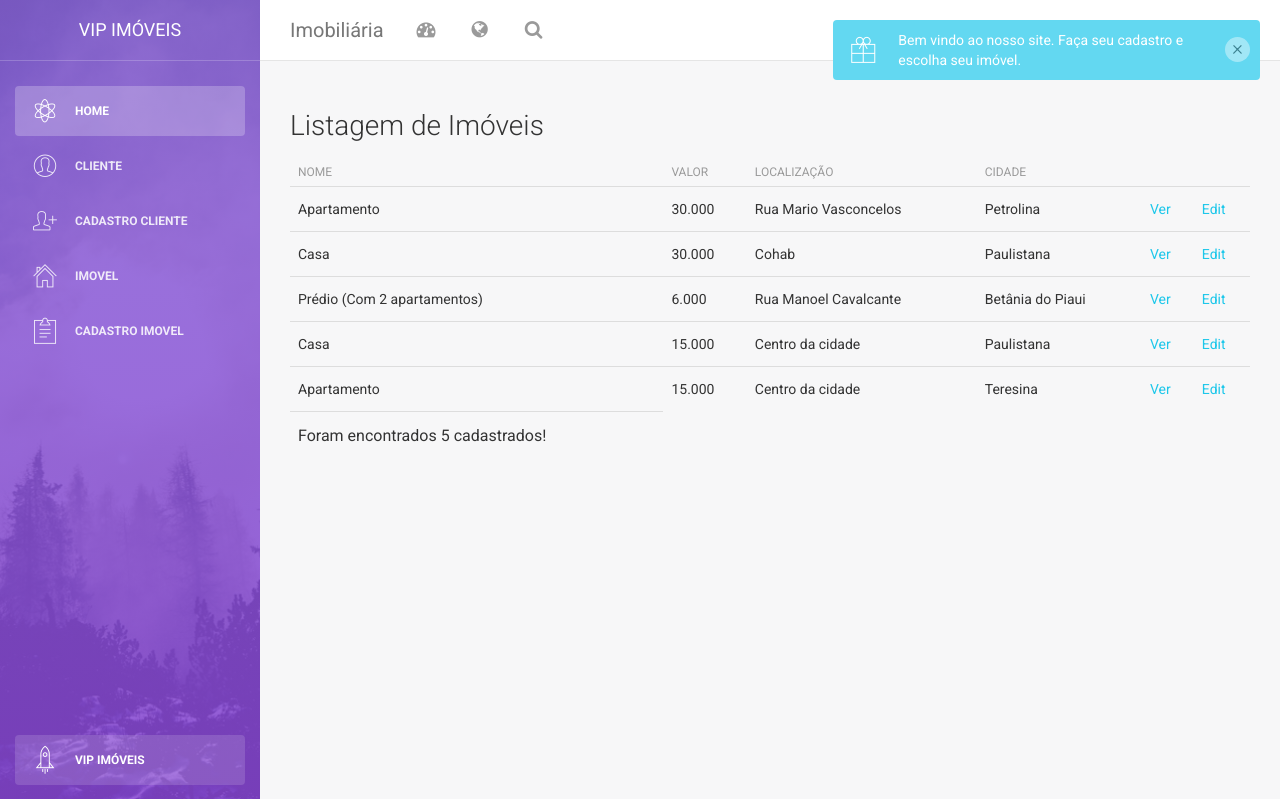
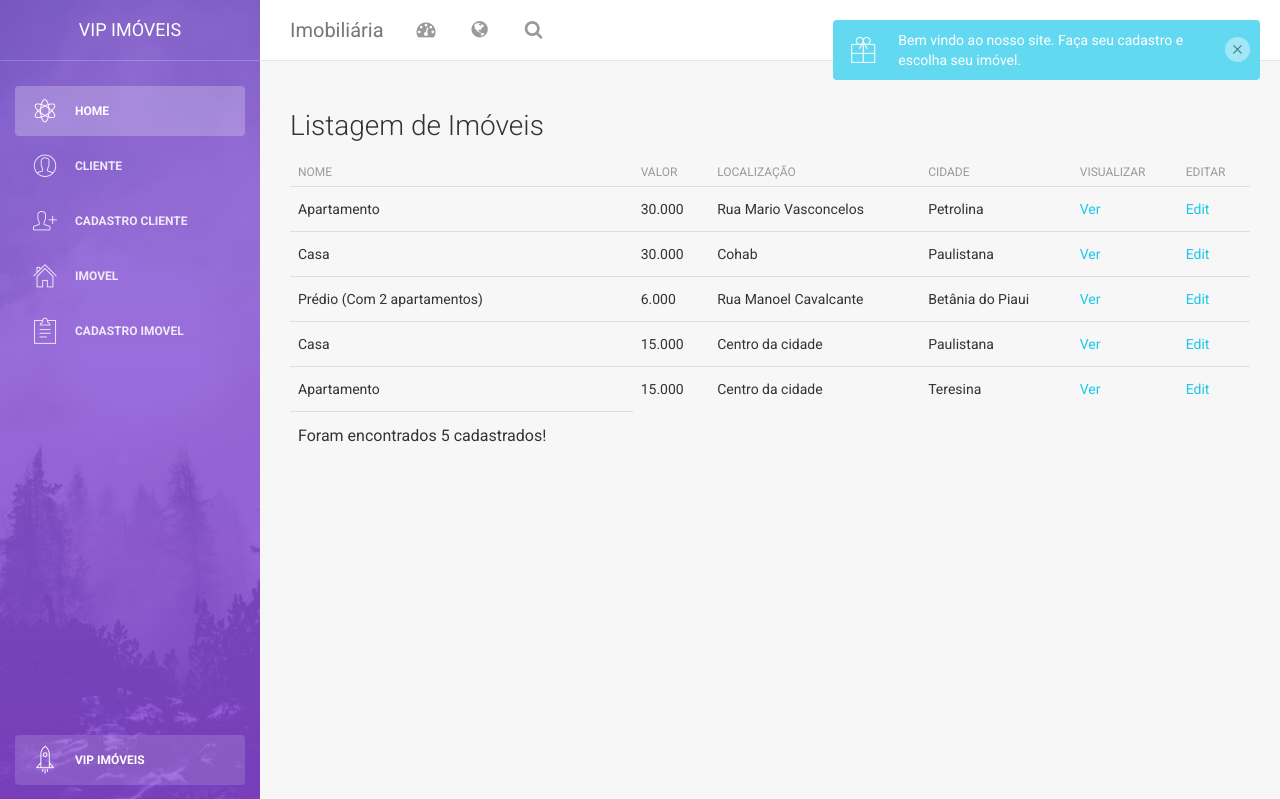
Before and after one commit to Dannyro345/imobiliaria, a Django app: page /imoveis/imovel/ in a window 1280 px wide. Shown: the top 799 px of the page. Run offline with Django 3.2, Linux system fonts and the light colour scheme; data comes from the database, SQL or seed files in the repository; both versions use the stored data as it was after the commit; some libraries are stand-ins or nearby versions.

Commit message:
Modificando as tabelas do cliente.html e imovel.html.

```diff
--- a/imoveis/templates/cliente/list.html
+++ b/imoveis/templates/cliente/list.html
@@ -1,6 +1,5 @@
 {% extends "base.html" %} {% block daniela %}
 <div class="row">
-
     <div class="col-md-12">
         <h3>Listagem de clientes</h3>
         <table class="table">
@@ -10,8 +9,8 @@
                     <th>Data Nascimento</th>
                     <th>CPF</th>
                     <th>Sexo</th>
-                    <th>    </th>
-                    <th>    </th>
+                    <th>Visualizar</th>
+                    <th>Editar</th>
                 </tr>
             </thead>
             <tbody>
--- a/imoveis/templates/imovel/list.html
+++ b/imoveis/templates/imovel/list.html
@@ -10,8 +10,8 @@
                     <th>Valor</th>
                     <th>Localização</th>
                     <th>Cidade</th>
-                    <th>     </th>
-                    <th>     </th>
+                    <th>Visualizar</th>
+                    <th>Editar</th>
                 </tr>
             </thead>
             <tbody>
```
Also changed, not shown: db.sqlite3.
